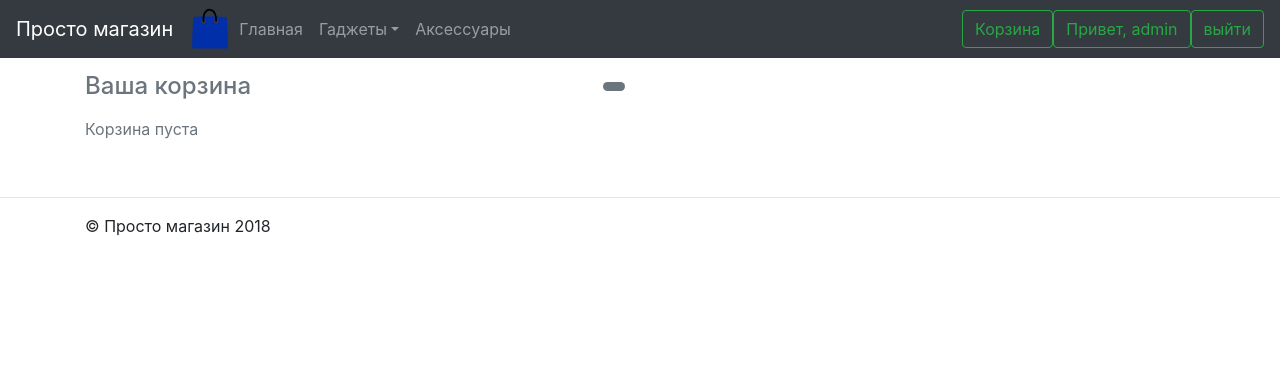
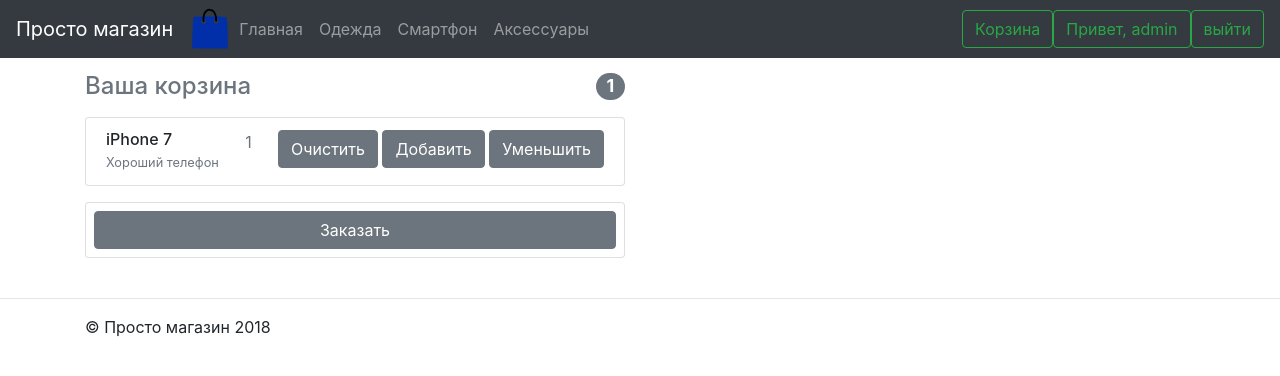
Before and after one commit to dmitrii1991/Netology, a Django app: page /prosto/cart/ in a window 1280 px wide. Shown: the top 376 px of the page. Run offline with Django 3.2, Linux system fonts and the light colour scheme; a user stored in the database is signed in; data comes from the database, SQL or seed files in the repository; some libraries are stand-ins or nearby versions.

Commit message:
Add files via upload

```diff
--- a/Django/diplom/shop/settings.py
+++ b/Django/diplom/shop/settings.py
@@ -63,6 +63,8 @@ TEMPLATES = [
                 'django.template.context_processors.request',
                 'django.contrib.auth.context_processors.auth',
                 'django.contrib.messages.context_processors.messages',
+                # контекстный процессор - вывод категорий
+                'work.context_processors.category',
             ],
         },
     },
--- a/Django/diplom/work/admin.py
+++ b/Django/diplom/work/admin.py
@@ -3,8 +3,8 @@ from .models import Bd, Review, Category, CartItem, Order
 
 
 class BdAdmin(admin.ModelAdmin):
-    list_display = ('title', 'price', 'manufacturer', 'launch', 'description', 'images', 'сategory')
-    list_display_links = ('title', 'manufacturer', 'сategory')
+    list_display = ('title', 'price', 'manufacturer', 'launch', 'description', 'images', 'category')
+    list_display_links = ('title', 'manufacturer', 'category')
     search_fields = ('title', 'manufacturer')
 
 
--- /dev/null
+++ b/Django/diplom/work/context_processors.py
@@ -0,0 +1,12 @@
+from .models import Category
+
+def category(request):
+    # url_name = {
+    #     'Смартфон': 'smartphones',
+    #     'Одежда': 'clothes',
+    # }
+    # context = {}
+    # for category in Category.objects.all():
+    #     url = url_name.get(category.name)
+    #     context["category_list"] = [category, url]
+    return {'category_list': Category.objects.all()}
--- a/Django/diplom/work/models.py
+++ b/Django/diplom/work/models.py
@@ -9,7 +9,7 @@ class Bd(models.Model):
     launch = models.DateField(null=True, blank=True, verbose_name='Дата начало производства')
     description = models.TextField(null=True, blank=True, db_index=True, verbose_name='Описание')
     images = models.ImageField(null=True, blank=True, upload_to='media/', verbose_name='Изображения')
-    сategory = models.ForeignKey('Category', on_delete=models.CASCADE, blank=True, null=True,  verbose_name='Категория')  # каждый товар => на 1 из всех категорий
+    category = models.ForeignKey('Category', on_delete=models.CASCADE, blank=True, null=True,  verbose_name='Категория')  # каждый товар => на 1 из всех категорий
 
     def __str__(self):
         return self.title
--- a/Django/diplom/work/templates/basa/basic.html
+++ b/Django/diplom/work/templates/basa/basic.html
@@ -27,13 +27,18 @@
                         <a class="nav-link" href="{% url 'index' %}">Главная</a>
                     </li>
 
-                    <li class="nav-item  dropdown {% if url_name == 'smartphones' or url_name == 'smartphones' %}active{% endif %}">
-                        <a class="nav-link dropdown-toggle" href="{% url 'smartphones' %}" id="dropdown01"
-                            data-toggle="dropdown" aria-haspopup="true" aria-expanded="false">Гаджеты</a>
-                        <div class="dropdown-menu" aria-labelledby="dropdown01">
-                            <a class="dropdown-item" href="{% url 'smartphones' %}">Сматрфоны</a>
-                        </div>
+                    {% with url_name=request.resolver_match.url_name %}
+                    {% for category in category_list %}
+                        {% if category.name == "Смартфон" %}
+                        <li class="nav-item {% if url_name == 'smartphones' %}active{% endif %}">
+                        <a class="nav-link" href="{% url 'smartphones' %}"  aria-haspopup="true" aria-expanded="false">{{ category.name }}</a>
+                        {% else %}
+                        <li class="nav-item {% if url_name == 'clothes' %}active{% endif %}">
+                         <a class="nav-link" href="{% url 'clothes' %}"  aria-haspopup="true" aria-expanded="false">{{ category.name }}</a>
+                        {% endif %}
                     </li>
+                    {% endfor %}
+                    {% endwith %}
 
                     <li class="nav-item {% if url_name == 'accessories' %}active{% endif %}">
                         <a class="nav-link" href="{% url 'accessories' %}">Аксесcуары</a>
@@ -60,7 +65,7 @@
     <footer class="container">
         <p>© Просто магазин 2018</p>
     </footer>
-{% load staticfiles %}
+
 
     <script src="{% static 'jquery-3.3.1.slim.min.js' %}"></script>
     <script src="{% static 'popper.min.js' %}"></script>
--- a/Django/diplom/work/templates/registration/login.html
+++ b/Django/diplom/work/templates/registration/login.html
@@ -36,6 +36,6 @@
 
 <script src="{% static 'jquery-3.3.1.slim.min.js' %}"></script>
 <script src="{% static 'popper.min.js' %}"></script>
-<script src="{% static 'popper.min.js' %}"></script>
+
 </body>
 </html>
--- a/Django/diplom/work/templates/registration/signup.html
+++ b/Django/diplom/work/templates/registration/signup.html
@@ -32,6 +32,6 @@
 
 <script src="{% static 'jquery-3.3.1.slim.min.js' %}"></script>
 <script src="{% static 'popper.min.js' %}"></script>
-<script src="{% static 'popper.min.js' %}"></script>
+
 </body>
 </html>
--- a/Django/diplom/work/urls.py
+++ b/Django/diplom/work/urls.py
@@ -1,5 +1,5 @@
 from django.urls import path
-from .views import smartphones, phone, accessories, AddInCart, RegisterView, LoginView, show_cart
+from .views import smartphones, phone, accessories, AddInCart, RegisterView, LoginView, show_cart, clothes
 from django.contrib.auth.views import LogoutView  # выход
 
 
@@ -7,6 +7,7 @@ urlpatterns = [
     path('', AddInCart.as_view(), name='index'),
     path('cart/', show_cart, name='cart'),
     path('smartphones/', smartphones, name='smartphones'),
+    path('clothes/', clothes, name='clothes'),
     path('smartphones/<int:bd_id>/', phone, name='phone'),
     path('smartphones/accessories/', accessories, name='accessories'),
     path('login/', LoginView.as_view(), name='auth_login'),  # авторизация вход redirect_to - переход по заданному пути
--- a/Django/diplom/work/views.py
+++ b/Django/diplom/work/views.py
@@ -14,9 +14,32 @@ import datetime
 
 def smartphones(request):
     template = 'work/smartphones.html'
-    сategory = Category.objects.get(name='Смартфон')
-    phones = Bd.objects.filter(сategory=сategory)
+    category = Category.objects.get(name='Смартфон')
+    phones = Bd.objects.filter(category=category)
     context = {'phones': phones}
+    if request.method == 'POST':
+        if request.user.is_authenticated:  # связь с данными о пользователе
+            pk_bd = request.POST['add_item']
+            bd = Bd.objects.get(pk=pk_bd)
+            user = User.objects.get(username=request.user.username)  # поиск пользователя
+            cart = CartItem.objects.filter(item=pk_bd).filter(user=user).filter(bought=False)  # Поиск необходимой корзины
+            if cart:
+                cart[0].total_number = cart[0].total_number + 1  # изменение записи
+                cart[0].save()  # сохранение
+                return redirect(reverse("cart"))
+            else:
+                # если корзина с этим товаром не обнаруженаЮ то добавляется товар - 1 шт
+                new = CartItem.objects.create(user=user, total_number=1, item=bd)
+                return redirect(reverse("cart"))
+        return redirect(reverse("auth_login"))  # возврат на авторизацию если пользователь не авторизован
+    return render(request, template, context)
+
+
+def clothes(request):
+    template = 'work/smartphones.html'
+    category = Category.objects.get(name='Одежда')
+    clothes = Bd.objects.filter(category=category)
+    context = {'phones': clothes}
     if request.method == 'POST':
         if request.user.is_authenticated:  # связь с данными о пользователе
             pk_bd = request.POST['add_item']
@@ -39,10 +62,11 @@ def phone(request, bd_id):
     template = 'work/phone.html'
     phone = Bd.objects.get(pk=bd_id)
     reviews = Review.objects.filter(bd=bd_id)
+    context = {'phone': phone, 'reviews': reviews}
     if request.user.is_authenticated:
         user = User.objects.get(username=request.user.username)
         user_review = Review.objects.filter(author=user).filter(bd=bd_id)
-    context = {'phone': phone, 'reviews': reviews, 'user_review': user_review}
+        context['user_review'] = user_review
     if request.method == 'POST':
         if 'Cart' in request.POST:  # Отправка в корзину
             if request.user.is_authenticated:  # связь с данными о пользователе
@@ -128,13 +152,13 @@ class AddInCart(TemplateView):
 
     def dispatch(self, request, *args, **kwargs):
         # реализована выборка случайных 3 телефонов
-        сategory = Category.objects.get(name='Смартфон')
-        phones = Bd.objects.filter(сategory=сategory)
+        category = Category.objects.get(name='Смартфон')
+        phones = Bd.objects.filter(category=category)
         choices = random.sample(list(phones), 3)
 
         # реализована выборка случайного товара из категории одеждлы
-        сategory = Category.objects.get(name='Одежда')
-        clothes = Bd.objects.filter(сategory=сategory)
+        category = Category.objects.get(name='Одежда')
+        clothes = Bd.objects.filter(category=category)
         choices_cloth = random.choice(list(clothes))
 
         context = {'phones': choices, "clothes": choices_cloth}
```
Also changed, not shown: Django/diplom/db.sqlite3, Django/diplom/work/migrations/0018_auto_20191004_1203.py (added).
